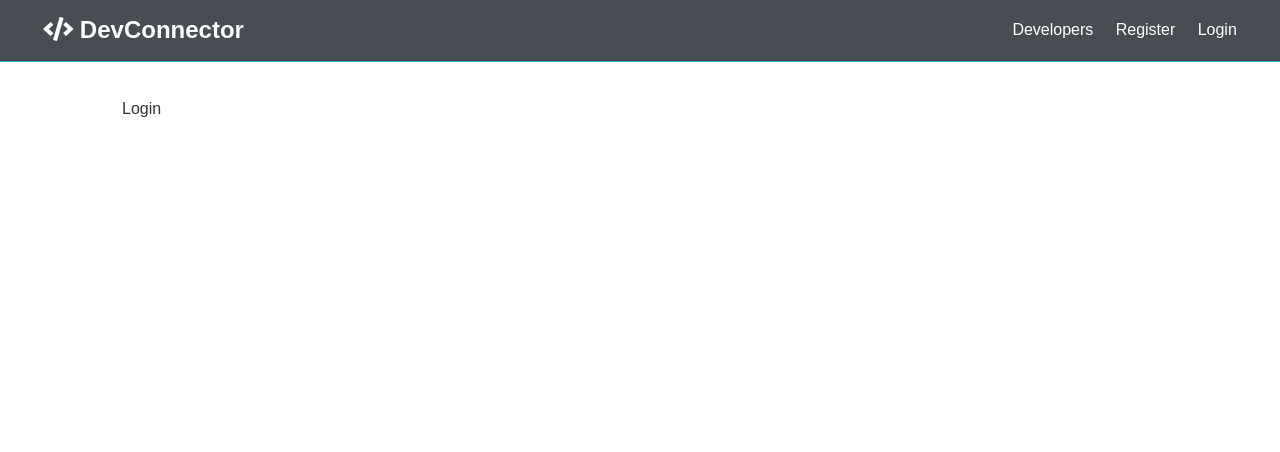
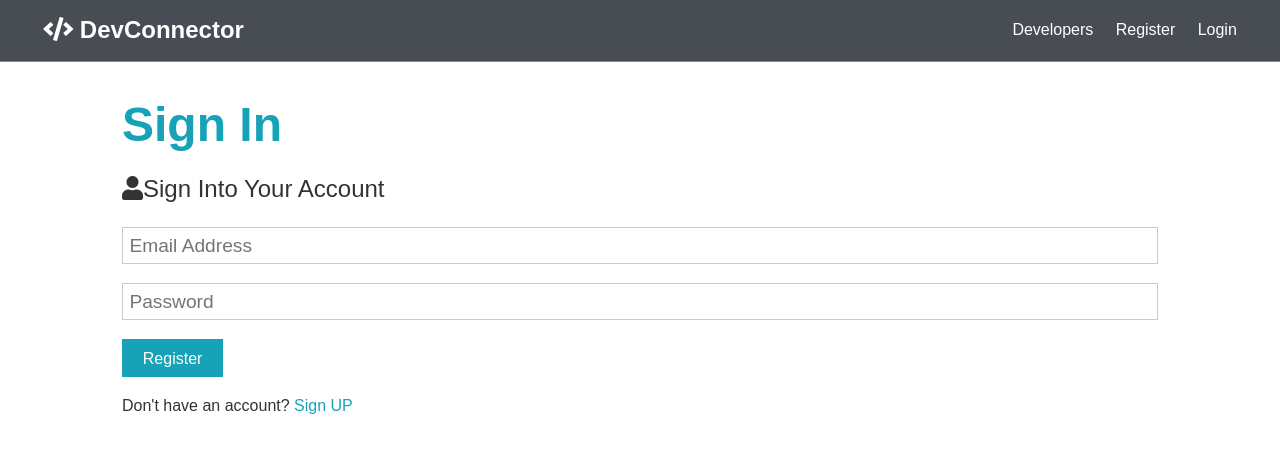
Before and after one commit to nhussaini/DevConnecter, a React (Create React App) app in the folder client/: page /login in a window 1280 px wide. Shown: the top 452 px of the page. Built offline with nearby package versions, Linux system fonts and the light colour scheme.

Commit message:
add Login component

```diff
--- a/client/src/components/auth/Login.js
+++ b/client/src/components/auth/Login.js
@@ -1,6 +1,54 @@
-import React from "react";
+import React, { Fragment, useState } from "react";
+import { Link } from "react-router-dom";
+const Login = () => {
+  const [formData, setFormData] = useState({
+    email: "",
+    password: "",
+  });
+  const { email, password } = formData;
 
-const Login = () => {
-  return <div>Login</div>;
+  //handle the onChange inputs
+  const onChange = (e) => {
+    setFormData({ ...formData, [e.target.name]: e.target.value });
+  };
+
+  const onSubmit = async (e) => {
+    e.preventDefault();
+    console.log("Success!");
+  };
+  return (
+    <Fragment>
+      <h1 className="large text-primary">Sign In</h1>
+      <p className="lead">
+        <i className="fas fa-user"></i>Sign Into Your Account
+      </p>
+      <form className="form" onSubmit={(e) => onSubmit(e)}>
+        <div className="form-group">
+          <input
+            type="email"
+            placeholder="Email Address"
+            name="email"
+            value={email}
+            onChange={(e) => onChange(e)}
+          />
+        </div>
+        <div className="form-group">
+          <input
+            type="password"
+            placeholder="Password"
+            name="password"
+            onChange={(e) => onChange(e)}
+            value={password}
+            minLength="6"
+          />
+        </div>
+        <input type="submit" value="Register" className="btn btn-primary" />
+      </form>
+      <p className="my-1">
+        Don't have an account? <Link to="/register">Sign UP</Link>
+      </p>
+    </Fragment>
+  );
 };
+
 export default Login;
--- a/client/src/components/auth/Register.js
+++ b/client/src/components/auth/Register.js
@@ -1,6 +1,5 @@
 import React, { Fragment, useState } from "react";
-import axios from "axios";
-
+import { Link } from "react-router-dom";
 const Register = () => {
   const [formData, setFormData] = useState({
     name: "",
@@ -23,27 +22,28 @@
       console.log("passwords do not match");
     } else {
       // console.log(formData);
-      const newUser = {
-        name,
-        email,
-        password,
-      };
+      // const newUser = {
+      //   name,
+      //   email,
+      //   password,
+      // };
 
-      try {
-        const config = {
-          headers: {
-            "Content-Type": "application/json",
-          },
-        };
+      // try {
+      //   const config = {
+      //     headers: {
+      //       "Content-Type": "application/json",
+      //     },
+      //   };
 
-        //stringify the object to send to the backend api
-        const body = JSON.stringify(newUser);
-        //make a post request with axios
-        const res = await axios.post("/api/users", body, config);
-        console.log(res.data);
-      } catch (err) {
-        console.error(err.response.data);
-      }
+      //   //stringify the object to send to the backend api
+      //   const body = JSON.stringify(newUser);
+      //   //make a post request with axios
+      //   const res = await axios.post("/api/users", body, config);
+      //   console.log(res.data);
+      // } catch (err) {
+      //   console.error(err.response.data);
+      // }
+      console.log("Success!");
     }
   };
   return (
@@ -99,7 +99,7 @@
         <input type="submit" value="Register" className="btn btn-primary" />
       </form>
       <p className="my-1">
-        Already have an account? <a href="login.html">Sign In</a>
+        Already have an account? <Link to="/login">Sign In</Link>
       </p>
     </Fragment>
   );
```
